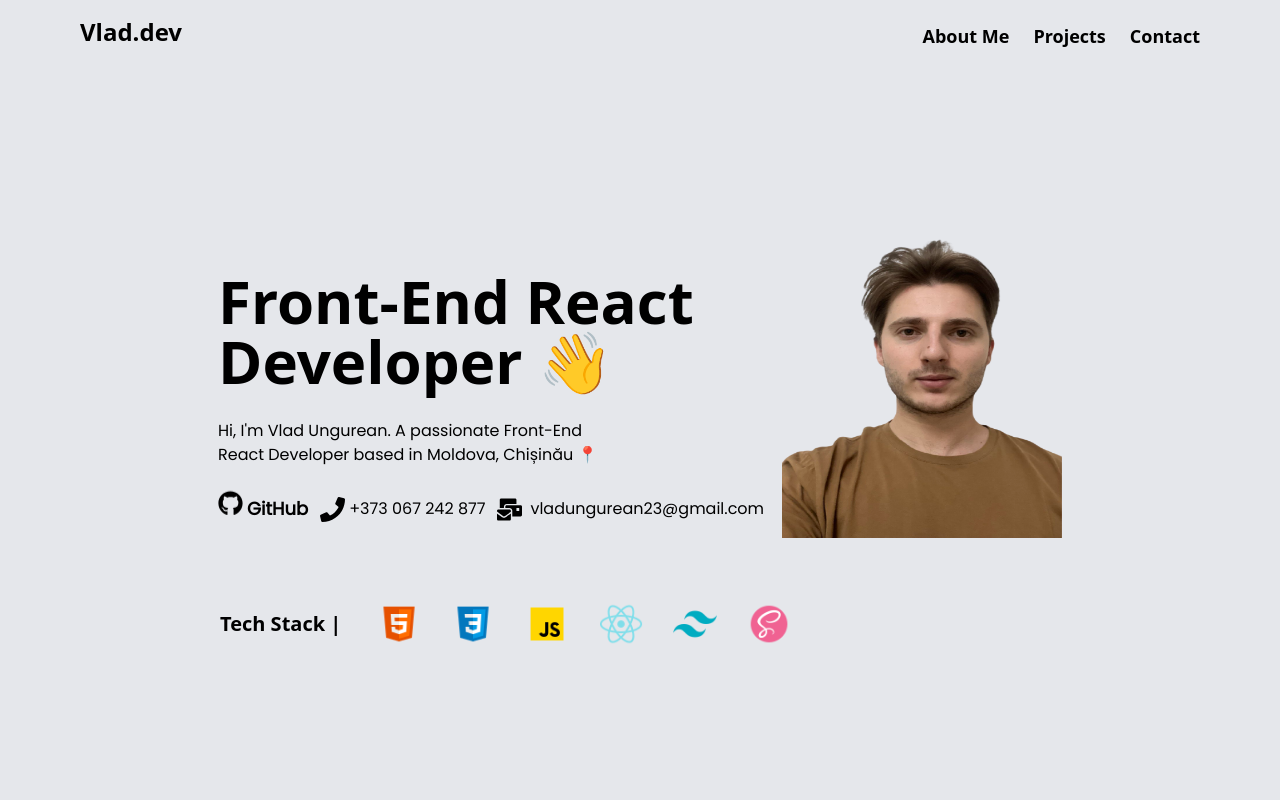
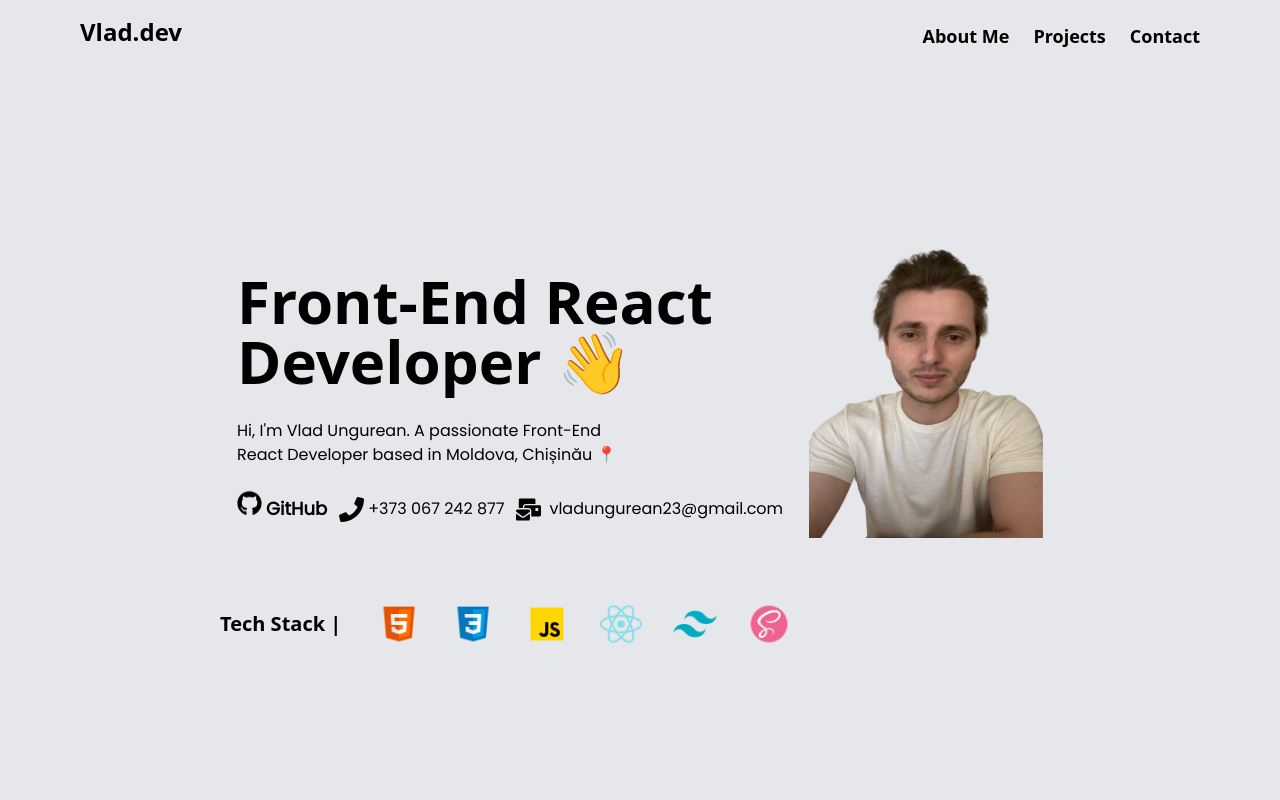
Before and after one commit to VladUngurean/Portfolio-React, a React (Vite) app: page / in a window 1280 px wide. Shown: the top 800 px of the page. Built offline with nearby package versions, Linux system fonts and the light colour scheme.

Commit message:
new photo

```diff
--- a/src/components/boody/aboutMe/MyIntroduction.jsx
+++ b/src/components/boody/aboutMe/MyIntroduction.jsx
@@ -34,10 +34,10 @@ export default function MyIntroduction() {
             </div>
           </div>
         </div>
-        <div className="flex flex-row justify-center mt-20">
+        <div className="flex flex-row justify-center mt-20 ml-3 max-lg:ml-0">
           <div className="flex flex-row justify-center items-center relative ">
             <svg
-              className=" w-[284px] h-[334px] absolute bottom-[56px] left-[1px] z-10"
+              className=" w-[284px] h-[354px] absolute bottom-[46px] left-[-24px] z-10"
               viewBox="100 100 300 300"
               xmlns="http://www.w3.org/2000/svg"
               xmlns:xlink="http://www.w3.org/1999/xlink"
@@ -57,7 +57,7 @@ export default function MyIntroduction() {
             </svg>
 
             <svg
-              className=" w-[286px] h-[336px] absolute bottom-[55px] left-[0px] z-10"
+              className=" w-[286px] h-[356px] absolute bottom-[45px] left-[-25px] z-10"
               viewBox="100 100 300 300"
               xmlns="http://www.w3.org/2000/svg"
               xmlns:xlink="http://www.w3.org/1999/xlink"
@@ -76,10 +76,10 @@ export default function MyIntroduction() {
               </path>
             </svg>
           </div>
-          <div className="flex ml-1">
+          <div className="flex mt-10">
             <img
-              className=" w-[280px] h-[330px] relative bottom-16 z-0"
-              src="/img/myPhotoNoBg.png"
+              className="w-[234px] h-[290px] relative bottom-16 z-0"
+              src="/img/myImg.png"
               alt="MyImg"
             />
           </div>
```
Also changed, not shown: public/img/myImg.png (added).
